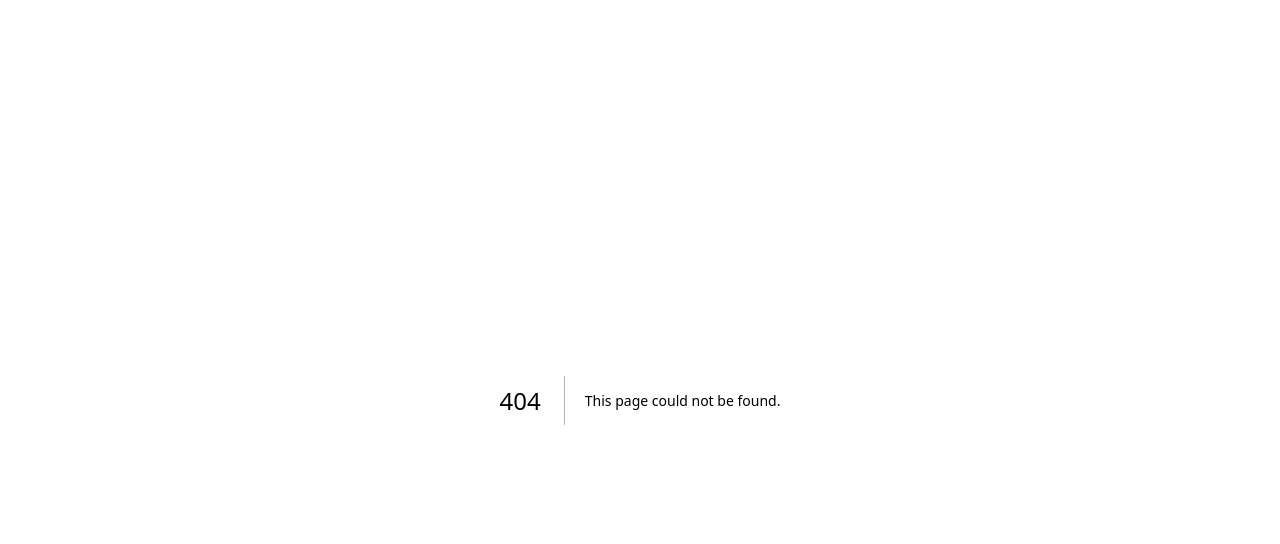
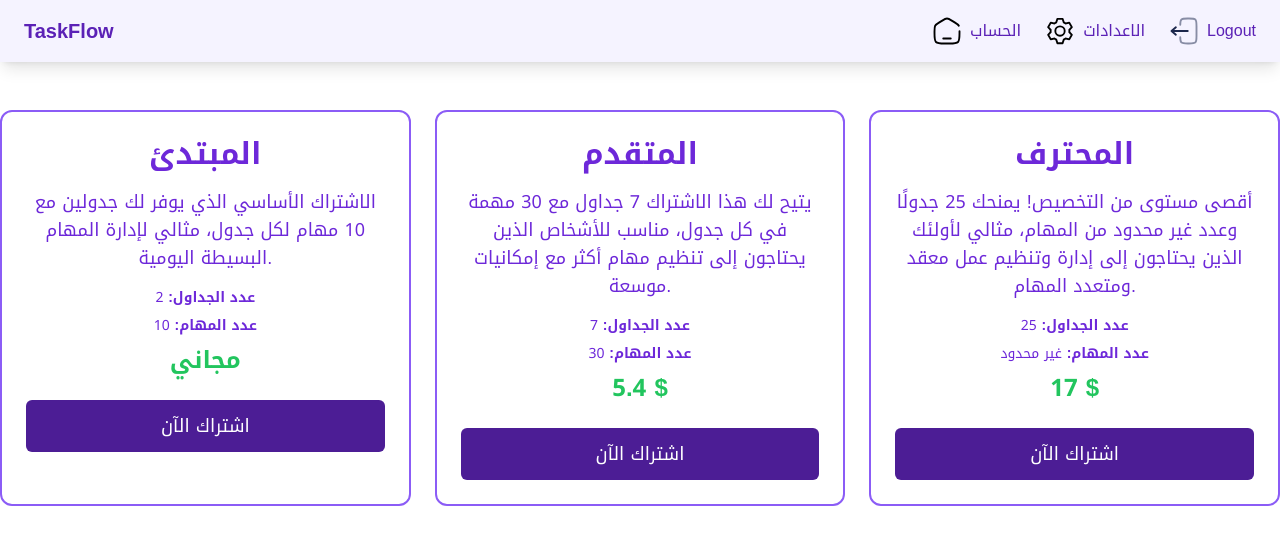
Before and after one commit to Hadiiik/taskflow, a Next.js app: page /account/create-team in a window 1280 px wide. Before the commit this address had no page. Shown: the top 544 px of the page. Built offline with nearby package versions, Linux system fonts and the light colour scheme.

Commit message:
sub cards

```diff
--- /dev/null
+++ b/app/account/create-team/page.tsx
@@ -0,0 +1,49 @@
+import AccountHeader from '@/app/components/account_components/AccountHeader'
+import SubscriptionCard from '@/app/components/SubsecribtionCard'
+import React from 'react'
+
+const subscriptions = [
+  {
+    name: "المبتدئ",
+    description: "الاشتراك الأساسي الذي يوفر لك جدولين مع 10 مهام لكل جدول، مثالي لإدارة المهام البسيطة اليومية.",
+    price: "مجاني",
+    tables: 2,
+    tasksPerTable: 10
+  },
+  {
+    name: "المتقدم",
+    description: "يتيح لك هذا الاشتراك 7 جداول مع 30 مهمة في كل جدول، مناسب للأشخاص الذين يحتاجون إلى تنظيم مهام أكثر مع إمكانيات موسعة.",
+    price: "5.4 $",
+    tables: 7,
+    tasksPerTable: 30
+  },
+  {
+    name: "المحترف",
+    description: "أقصى مستوى من التخصيص! يمنحك 25 جدولًا وعدد غير محدود من المهام، مثالي لأولئك الذين يحتاجون إلى إدارة وتنظيم عمل معقد ومتعدد المهام.",
+    price: "17 $",
+    tables: 25,
+    tasksPerTable: "غير محدود"
+  }
+];
+
+const Page = () => {
+  return (
+    <>
+      <AccountHeader />
+      <div className="grid grid-cols-1 gap-6 lg:grid-cols-3">
+        {subscriptions.map((sub, i) => (
+          <SubscriptionCard
+            key={i}
+            subscriptionName={sub.name}
+            subscriptionDescription={sub.description}
+            price={sub.price}
+            tablesCount={sub.tables}
+            tasksCount={sub.tasksPerTable}
+          />
+        ))}
+      </div>
+    </>
+  )
+}
+
+export default Page;
--- /dev/null
+++ b/app/components/SubsecribtionCard.tsx
@@ -0,0 +1,54 @@
+import Link from 'next/link'
+import React from 'react'
+
+interface SubscriptionCardProps {
+  subscriptionName: string;
+  subscriptionDescription: string;
+  price: string;
+  tablesCount: number|string;  // عدد الجداول
+  tasksCount: number|string;   // عدد المهام
+}
+
+const SubscriptionCard: React.FC<SubscriptionCardProps> = ({
+  subscriptionName,
+  subscriptionDescription,
+  price,
+  tablesCount,
+  tasksCount
+}) => {
+  return (
+    <div className="max-w-md md:mx-auto mx-6 p-6 bg-white rounded-xl border-2 border-violet-500 m-12">
+
+
+      <div className="text-center">
+        <h2 className="text-3xl font-semibold text-violet-700 mb-4">{subscriptionName}</h2>
+        <p className="text-lg text-violet-700 mb-4">{subscriptionDescription}</p>
+
+        {/* عرض عدد الجداول */}
+        <p className="text-sm text-violet-700 mb-2">
+          <strong>عدد الجداول:</strong> {tablesCount}
+        </p>
+
+        {/* عرض عدد المهام */}
+        <p className="text-sm text-violet-700 mb-2">
+          <strong>عدد المهام:</strong> {tasksCount}
+        </p>
+
+        {/* سعر الاشتراك */}
+        <div className="text-2xl font-bold text-green-500 mb-6">
+          {price}
+        </div>
+
+        {/* زر الاشتراك */}
+        <button
+          type="button"
+          className="w-full py-3 bg-violet-900 text-white rounded-md text-lg hover:bg-violet-700 focus:bg-violet-700 transition duration-300"
+        >
+          اشتراك الآن
+        </button>
+      </div>
+    </div>
+  )
+}
+
+export default SubscriptionCard
--- a/app/components/account_components/TeamSection.tsx
+++ b/app/components/account_components/TeamSection.tsx
@@ -22,7 +22,7 @@ const TeamSection = () => {
         <div className='flex flex-col space-y-4 md:flex-row md:space-y-0 md:space-x-6 justify-center'>
           {/* زر إنشاء فريق */}
           <Link
-            href={'/create-team'}
+            href={'account/create-team'}
             className='flex items-center justify-center bg-indigo-600 text-white py-3 px-6 rounded-lg shadow-lg hover:bg-indigo-500 transition-all duration-300 ease-in-out transform hover:scale-105 w-full md:w-auto'
           >
             <Image src={'/create-team.svg'} alt={'إنشاء فريق'} width={30} height={30} />
```
